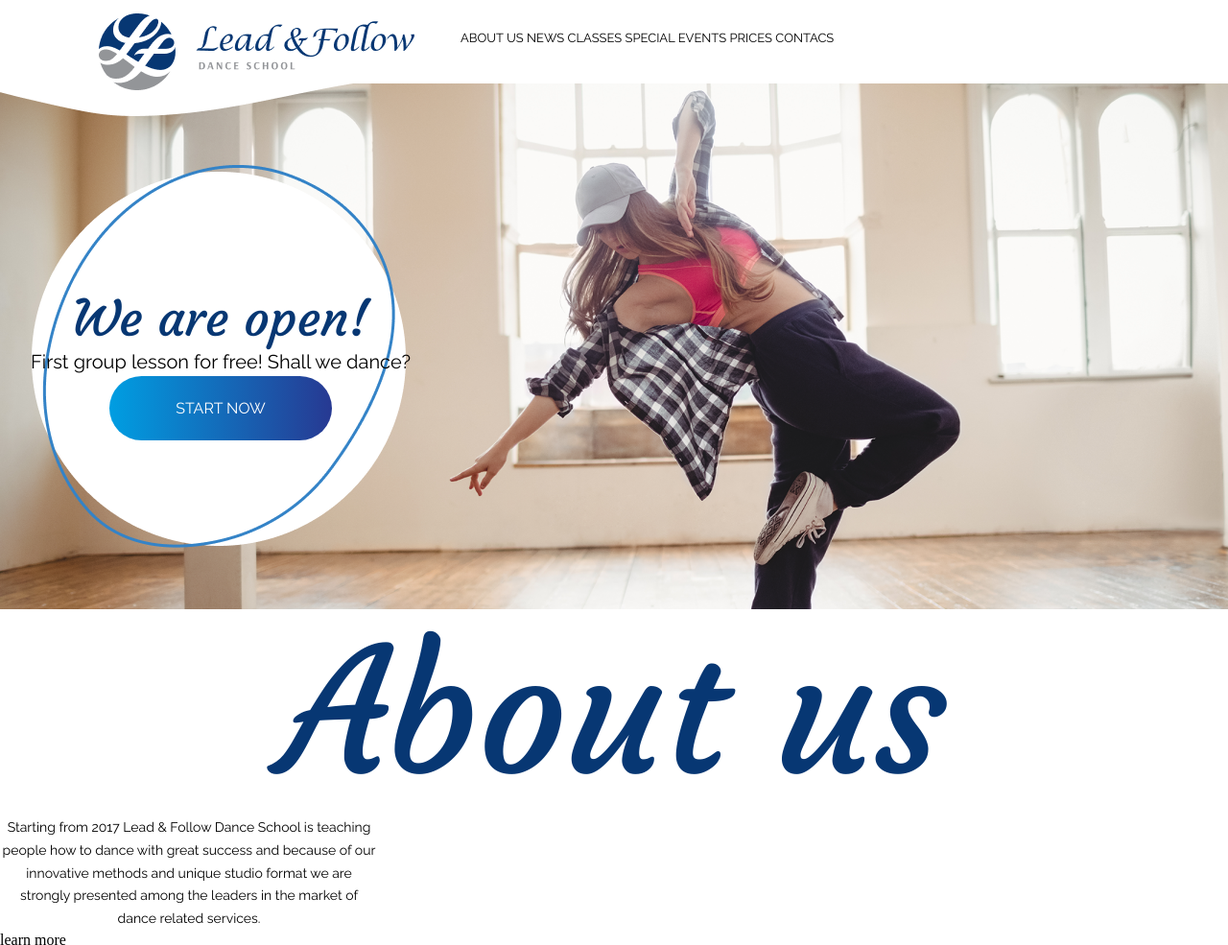
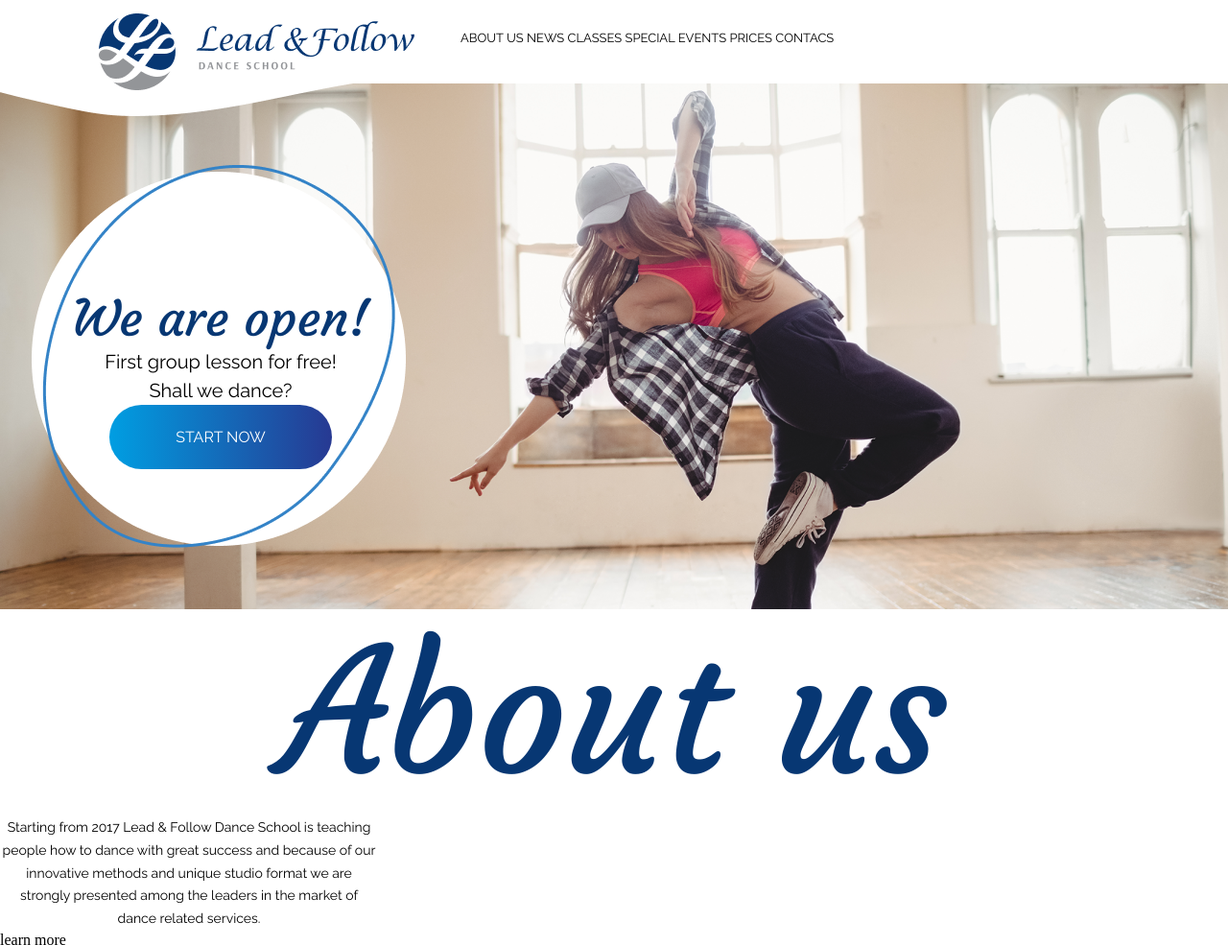
Before and after one commit to oliffkaa/MyProject, a plain HTML site: page index.html in a window 1280 px wide. Shown: the top 985 px of the page at 96% size. Drawn offline with Linux system fonts and the light colour scheme.

Commit message:
Update index.html

```diff
--- a/index.html
+++ b/index.html
@@ -27,7 +27,7 @@
 <div class="start">
 <h4 class="blue">We are open!</h4>
 <p>First group lesson
- for free! Shall we dance?</p>
+ for free!<br> Shall we dance?</p>
  <button>Start now</button>
 </div>
  </header>
```
